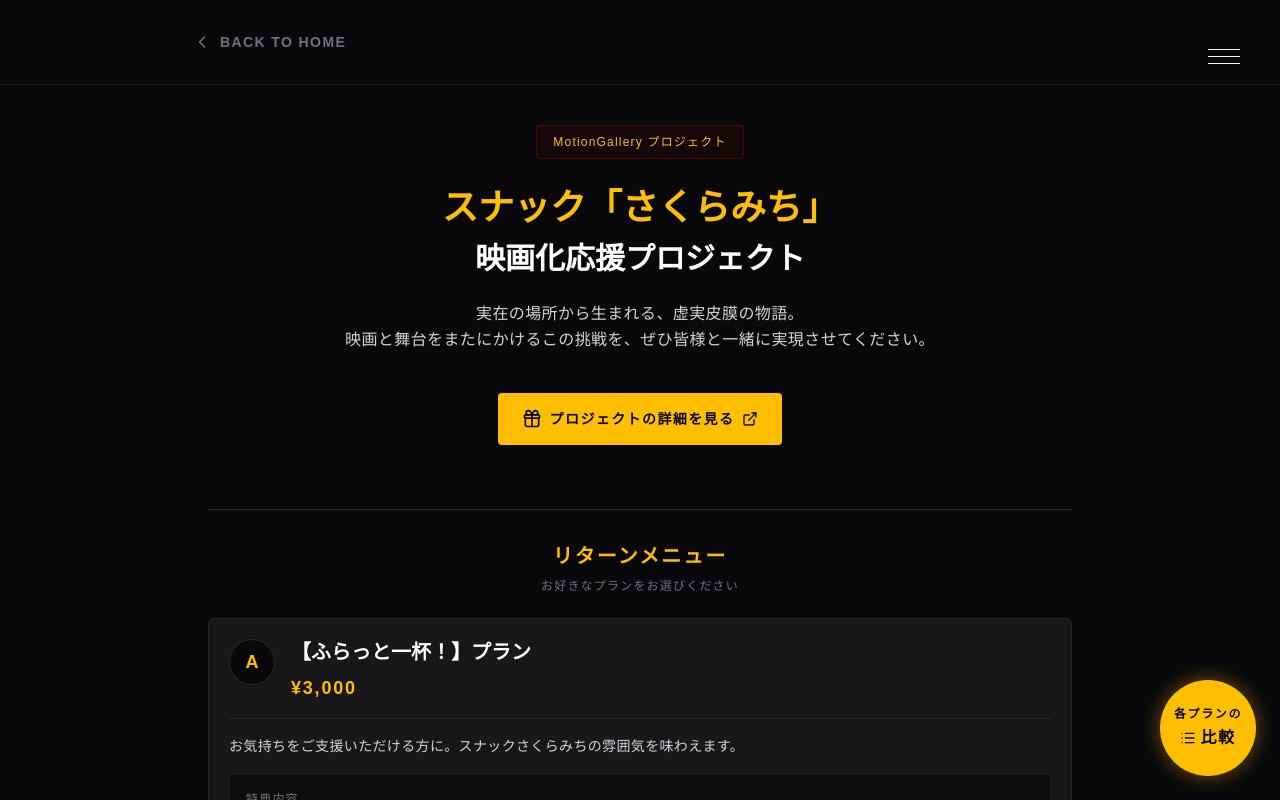
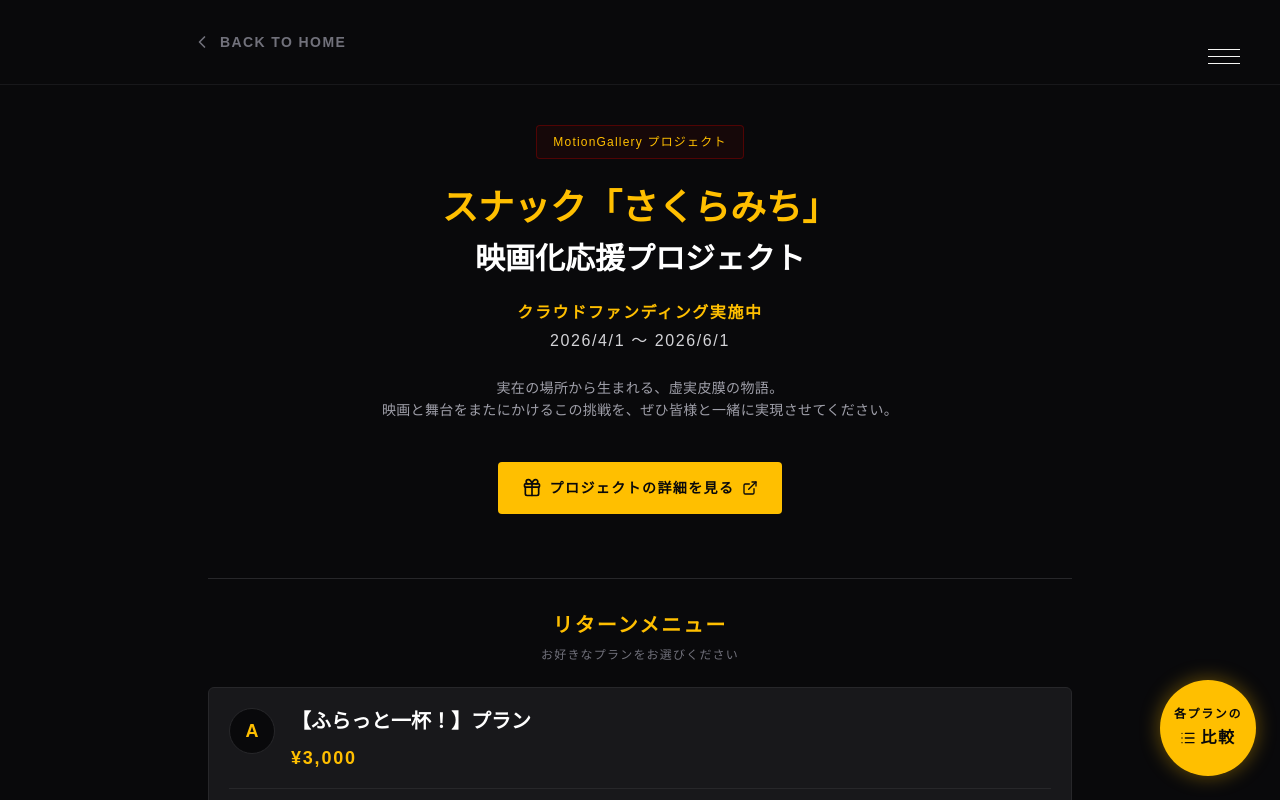
Before and after one commit to kdkmsy1016-ops/pipedream, a Next.js app: page /crowdfunding in a window 1280 px wide. Shown: the top 800 px of the page. Built offline with nearby package versions, Linux system fonts and the light colour scheme.

Commit message:
feat(crowdfunding): add funding period to header section

```diff
--- a/app/crowdfunding/page.tsx
+++ b/app/crowdfunding/page.tsx
@@ -4,7 +4,7 @@ import Link from "next/link";
 import { useState } from "react";
 import { ChevronLeft, ExternalLink, Gift, FileText, Video, PlayCircle, Users, Image as ImageIcon, Ticket, PartyPopper, Check, List, X } from "lucide-react";
 
-const MOTION_GALLERY_URL = "https://motion-gallery.net/projects/pipedream-movie";
+const MOTION_GALLERY_URL = "https://motion-gallery.net/projects/eikyo-to-pipedream";
 
 const TIERS = [
     {
@@ -135,7 +135,13 @@ export default function CrowdfundingPage() {
                         スナック「さくらみち」<br />
                         <span className="text-xl md:text-3xl text-white mt-2 block">映画化応援プロジェクト</span>
                     </h1>
-                    <p className="text-zinc-300 tracking-wide text-sm md:text-base leading-relaxed whitespace-pre-line box-border break-words">
+
+                    <p className="text-sm md:text-base font-bold text-[#ffbf00] tracking-widest mt-2 box-border">
+                        クラウドファンディング実施中<br className="md:hidden block" />
+                        <span className="block mt-1 text-zinc-300 font-normal">2026/4/1 〜 2026/6/1</span>
+                    </p>
+
+                    <p className="text-zinc-400 tracking-wide text-xs md:text-sm leading-relaxed whitespace-pre-line box-border break-words">
                         実在の場所から生まれる、虚実皮膜の物語。<br />
                         映画と舞台をまたにかけるこの挑戦を、<br className="md:hidden block" />ぜひ皆様と一緒に実現させてください。
                     </p>
```
